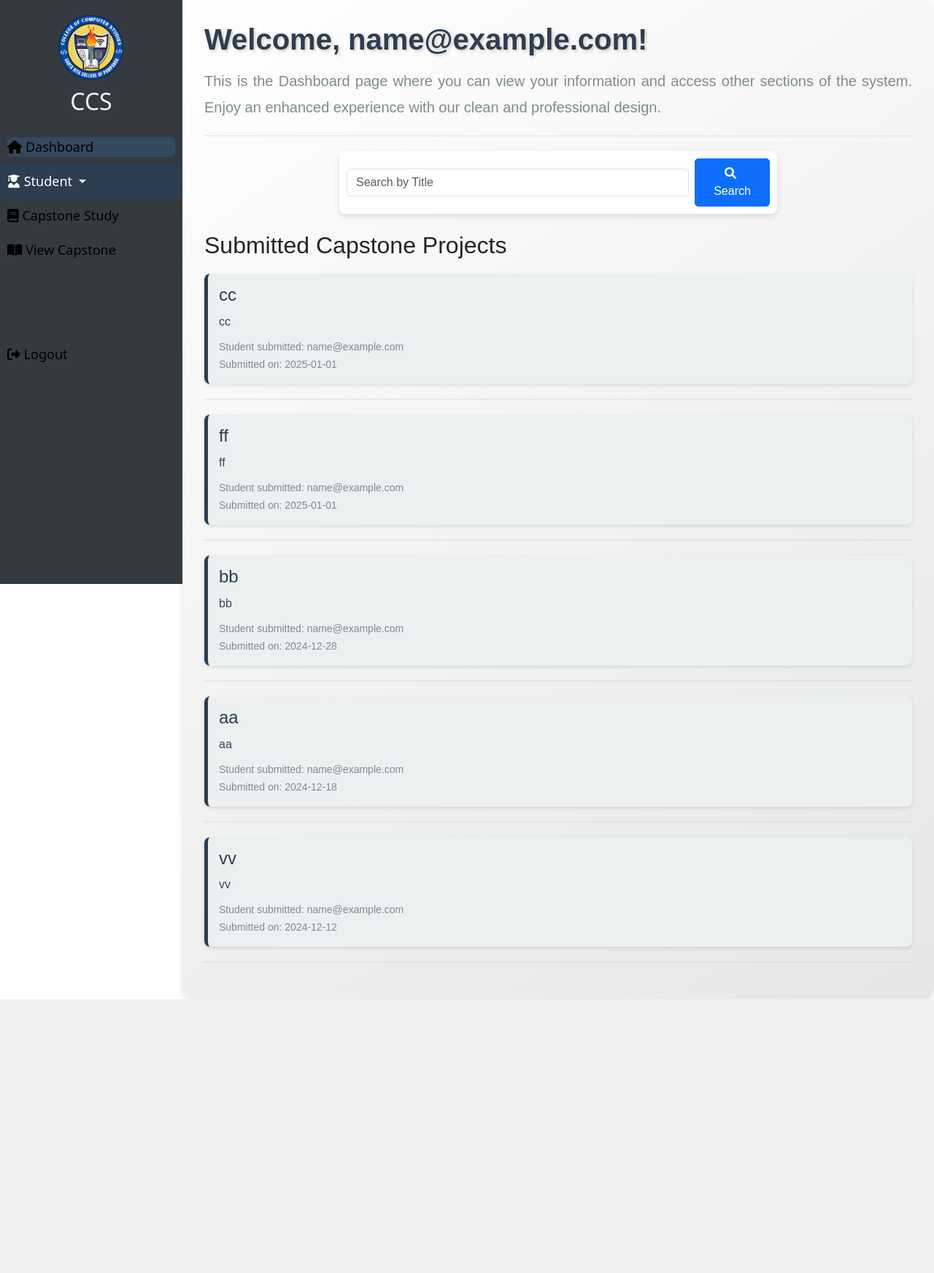
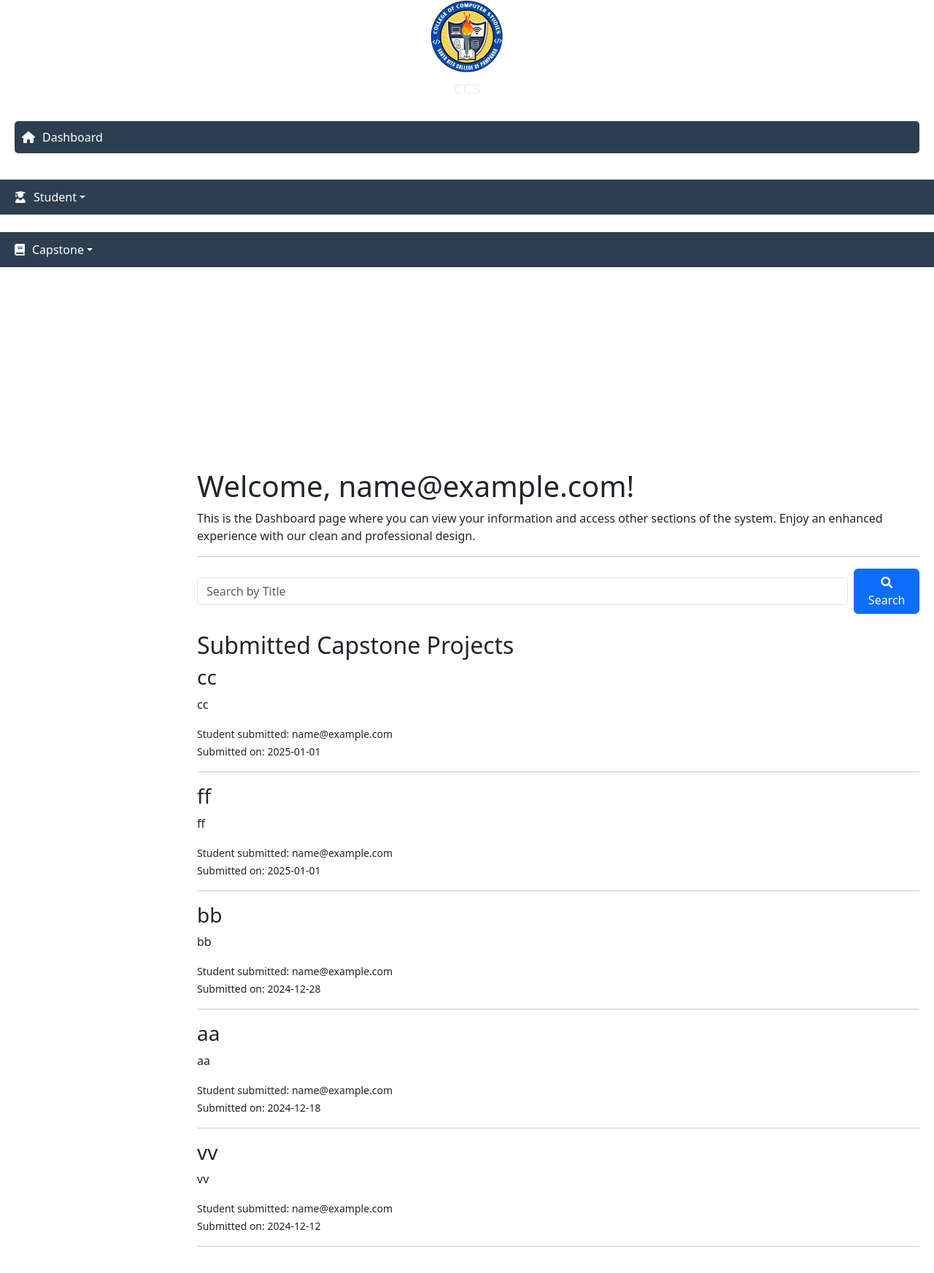
Before and after one commit to jordanzap-glitch/ccs2, a PHP site: page /admin/dashboard.php in a window 1280 px wide. Shown: the whole page at 73% size. Before the commit the page ends 1369 px from the top, so only its background shows below. Run offline with PHP 8.4, Linux system fonts and the light colour scheme; the visitor is signed in with stand-in values (Sample User, id 1); data comes from the database, SQL or seed files in the repository.

Commit message:
fix sidebar

```diff
--- a/admin/dashboard.php
+++ b/admin/dashboard.php
@@ -29,24 +29,49 @@
     <center><img src="../pic/ccs-logo.png" class="logo" alt="Logo" width="90px" height="90px"></center>
     <h2>CCS</h2>
     <ul>
-        <li><a href="dashboard.php" class="active"><i class="fas fa-home"></i> Dashboard</a></li>
-
-        <li class="nav-item dropdown" style="background: #2c3e50;">
+    <ul>
+    <li>
+        <a href="dashboard.php" class="active text-white">
+            <i class="fas fa-home"></i> Dashboard
+        </a>
+    </li>
+    <br>
+    <!-- Student Dropdown -->
+    <li class="nav-item dropdown">
         <a href="#" class="nav-link dropdown-toggle text-white" data-bs-toggle="dropdown" role="button" aria-expanded="false">
             <i class="fas fa-user-graduate"></i> Student
         </a>
-            <ul class="dropdown-menu" style="background: #2c3e50;">
+        <ul class="dropdown-menu">
             <li><a class="dropdown-item text-white" href="addstudent.php"><i class="fas fa-user-plus"></i> Add Student</a></li>
             <li><a class="dropdown-item text-white" href="viewstudent.php"><i class="fas fa-users"></i> View Students</a></li>
         </ul>
     </li>
+    <br>
+    <li class="nav-item dropdown">
+        <a href="#" class="nav-link dropdown-toggle text-white" data-bs-toggle="dropdown" role="button" aria-expanded="false">
+            <i class="fas fa-book"></i> Capstone
+        </a>
+        <ul class="dropdown-menu">
+            <li><a class="dropdown-item text-white" href="../addcapstone.php"><i class="fas fa-plus"></i> Add Capstone</a></li>
+            <li><a class="dropdown-item text-white" href="viewcapstone.php"><i class="fas fa-eye"></i> View Capstone</a></li>
+        </ul>
+    </li>
+    <br>
+    <br>
+    <br>
+    <br>
+    <br>
+    <br>
+    <br>
+    <br>
+    <!-- Logout -->
+    <li>
+        <a href="index.php" class="text-white">
+            <i class="fas fa-sign-out-alt"></i> Logout
+        </a>
+    </li>
+</ul>
 
-
-        <li><a href="../addcapstone.php"><i class="fas fa-book"></i> Capstone Study</a></li>
-        <li><a href="viewcapstone.php"><i class="fas fa-book-open"></i> View Capstone</a></li>
-        <br><br><br><br>
-        <li><a href="index.php"><i class="fas fa-sign-out-alt"></i> Logout</a></li>
-    </ul>
 </div>
 
 <div class="content">
--- a/static/css/dashboard.css
+++ b/static/css/dashboard.css
@@ -1,129 +1,48 @@
- /* General Reset */
- * {
+/* General Reset */
+* {
     margin: 0;
     padding: 0;
     box-sizing: border-box;
 }
 
-/* Sidebar Styling */
-.sidebar {
-    width: 250px;
-    height: 100vh;
-    background-color: #2c3e50;
-    position: fixed;
-    top: 0;
-    left: 0;
-    padding-top: 20px;
-    transition: all 0.3s ease;
-}
-
-.sidebar.active {
-    left: -250px;
-}
-
-.sidebar .logo {
-    border-radius: 50%;
-    margin-bottom: 10px;
-}
-
-.sidebar h2 {
-    color: #ecf0f1;
-    text-align: center;
-    margin-bottom: 20px;
-}
-
-.sidebar ul {
-    list-style: none;
-}
-
-.sidebar ul li {
-    padding: 15px 20px;
-}
-
-.sidebar ul li a {
-    color: #ecf0f1;
-    font-size: 18px;
-    text-decoration: none;
-    display: block;
-}
-
-.sidebar ul li a:hover,
-.sidebar ul li a.active {
-    background-color: #34495e;
-    border-radius: 5px;
-}
-
-/* Hamburger Menu */
-.menu-toggle {
-    position: absolute;
-    top: 15px;
-    left: 15px;
-    font-size: 24px;
-    color: #2c3e50;
-    cursor: pointer;
-    display: none;
-}
-
-.menu-toggle.active {
-    color: #ecf0f1;
-}
-
-/* Content Styling */
-.content {
-    margin-left: 250px;
-    padding: 20px;
-    transition: all 0.3s ease;
-}
-
-.sidebar.active {
-    width: 0;
-    overflow: hidden;
-}
-
-.content {
-    margin-left: 250px;
-    transition: margin-left 0.3s ease;
-}
-
-.sidebar.active ~ .content {
-    margin-left: 0;
-}
-
-/* Sidebar styling */
-.sidebar {
-    width: 250px;
-    height: 100vh;
-    background: #343a40;
-    padding-top: 20px;
-    position: fixed;
-}
-
-.sidebar ul {
+/* General Sidebar Styles */
+.sidebar-menu {
     list-style: none;
     padding: 0;
 }
 
-.sidebar ul li {
-    padding: 10px;
-    position: relative;
+.sidebar-menu li {
+    padding: 12px 15px;
+    background: #2c3e50; /* Consistent background */
+    border-bottom: 1px solid rgba(255, 255, 255, 0.1);
 }
 
-.sidebar ul li a {
-    color: rgb(0, 0, 0);
+/* Style for Links */
+.sidebar-menu li a {
+    color: #ecf0f1;
     text-decoration: none;
-    display: block;
+    display: flex;
+    align-items: center;
+    font-size: 16px;
+    transition: background 0.3s ease;
 }
 
-.sidebar ul li a:hover {
-    background: #000000;
+/* Icons */
+.sidebar-menu li a i {
+    margin-right: 10px;
 }
 
-.nav-item.dropdown {
-    background: #343a40;
+/* Hover Effect */
+.sidebar-menu li a:hover,
+.sidebar-menu li a.active {
+    background: #34495e;
+    border-radius: 5px;
 }
 
-.dropdown-menu {
-    background: #343a40 !important;
+/* Dropdown Menu */
+.nav-item.dropdown .dropdown-menu {
+    background: #2c3e50 !important;
+    border: none;
 }
 
 .dropdown-menu .dropdown-item {
@@ -134,163 +53,100 @@
     background: #23272b !important;
 }
 
-
-/* Form Styling */
-.capstone-form {
-    max-width: 800px;
-    background: #ffffff;
-    padding: 20px;
-    border-radius: 10px;
-    box-shadow: 0 4px 6px rgba(0, 0, 0, 0.1);
-    margin: 0 auto;
+/* Logo Styling */
+.sidebar .logo {
+    display: block;
+    margin: 0 auto 10px;
+    width: 100px;
+    height: auto;
+    border-radius: 50%;
 }
 
-.capstone-form label {
-    display: block;
-    font-weight: bold;
-    margin-top: 15px;
-    margin-bottom: 5px;
+/* Sidebar Title */
+.sidebar h2 {
+    color: #ecf0f1;
+    text-align: center;
+    font-size: 20px;
+    margin-bottom: 20px;
 }
 
-.capstone-form input[type="text"],
-.capstone-form textarea {
-    width: 100%;
-    padding: 10px;
-    border: 1px solid #ccc;
-    border-radius: 5px;
-    font-size: 16px;
+/* Sidebar Menu */
+.sidebar ul {
+    list-style: none;
+    padding: 0;
 }
 
-.capstone-form textarea {
-    resize: vertical;
+.sidebar ul li {
+    padding: 12px 20px;
 }
 
-.capstone-form .btn-submit {
-    display: inline-block;
-    margin-top: 20px;
-    padding: 10px 20px;
-    background-color: #2c3e50;
-    color: white;
+/* Sidebar Links */
+.sidebar ul li a {
+    color: #ecf0f1;
     font-size: 16px;
-    border: none;
-    border-radius: 5px;
-    cursor: pointer;
+    text-decoration: none;
+    display: flex;
+    align-items: center;
+    transition: all 0.2s ease;
 }
 
-.capstone-form .btn-submit:hover {
-    background-color: #34495e;
+/* Sidebar Icons */
+.sidebar ul li a i {
+    margin-right: 10px;
 }
 
-/* Enhanced Content Styling */
+/* Active & Hover States */
+.sidebar ul li a:hover,
+.sidebar ul li a.active {
+    background-color: #2c3e50;
+    border-radius: 5px;
+    padding: 10px;
+}
+
+/* Dropdown Menu */
+.nav-item.dropdown {
+    background: #2c3e50;
+}
+
+.dropdown-menu {
+    background: #2c3e50 !important;
+    border: none;
+}
+
+.dropdown-menu .dropdown-item {
+    color: #ecf0f1 !important;
+}
+
+.dropdown-menu .dropdown-item:hover {
+    background: #1f2c38 !important;
+}
+
+/* Hamburger Menu */
+.menu-toggle {
+    position: absolute;
+    top: 15px;
+    left: 15px;
+    font-size: 24px;
+    color: #ecf0f1;
+    cursor: pointer;
+    display: none;
+}
+
+.menu-toggle.active {
+    color: #ecf0f1;
+}
+
+/* Main Content */
 .content {
-    margin-left: 250px; /* Ensure spacing when sidebar is visible */
-    padding: 30px; /* Add extra padding */
-    background: linear-gradient(145deg, #ffffff, #e6e6e6); /* Soft gradient background */
-    border-radius: 15px; /* Smooth, rounded corners */
-    box-shadow: 0 4px 10px rgba(0, 0, 0, 0.1); /* Subtle shadow for depth */
-    font-family: 'Arial', sans-serif; /* Clean and professional font */
+    margin-left: 250px;
+    padding: 20px;
     transition: all 0.3s ease;
 }
 
-/* Welcome Message */
-.content h1 {
-    font-size: 2.5rem; /* Larger font for headline */
-    color: #2c3e50; /* Dark color for contrast */
-    font-weight: 700; /* Bold text */
-    text-shadow: 2px 2px 4px rgba(0, 0, 0, 0.2); /* Subtle text shadow */
-    margin-bottom: 15px;
+/* Adjust Content When Sidebar Collapses */
+.sidebar.active ~ .content {
+    margin-left: 0;
 }
-
-/* Description Text */
-.content p {
-    font-size: 1.25rem; /* Slightly larger font size */
-    color: #7f8c8d; /* Softer text color for description */
-    line-height: 1.8; /* Better readability */
-    text-align: justify; /* Align text for a cleaner look */
-}
-
-/* Decorative Divider */
-.content hr {
-    border: none;
-    border-top: 2px solid #bdc3c7; /* Neutral-colored divider */
-    margin: 20px 0; /* Add spacing */
-}
-
-/* Highlight Box (Optional Section) */
-.content .highlight-box {
-    background-color: #ecf0f1; /* Subtle contrast background */
-    padding: 20px;
-    border-left: 5px solid #2c3e50; /* Accent border */
-    margin-top: 20px;
-    border-radius: 10px; /* Rounded corners */
-    box-shadow: inset 0 2px 5px rgba(0, 0, 0, 0.1); /* Inner shadow */
-}
-
-.content .highlight-box h2 {
-    color: #2c3e50; /* Accent text color */
-    margin-bottom: 10px;
-}
-
-.content .highlight-box p {
-    font-size: 1.1rem;
-    color: #34495e; /* Complementary text color */
-}
-
-/* Capstone List Styling */
-.capstone-list {
-    margin-top: 20px;
-}
-
-.capstone-item {
-    background-color: #ecf0f1; /* Light background */
-    padding: 15px;
-    margin-bottom: 15px;
-    border-left: 5px solid #2c3e50; /* Accent border */
-    border-radius: 8px; /* Smooth corners */
-    box-shadow: 0 2px 5px rgba(0, 0, 0, 0.1); /* Subtle shadow */
-}
-
-.capstone-item h3 {
-    font-size: 1.5rem;
-    color: #2c3e50; /* Dark color for title */
-    margin-bottom: 10px;
-}
-
-.capstone-item p {
-    font-size: 1rem;
-    color: #34495e; /* Complementary text color */
-    margin-bottom: 10px;
-    line-height: 1.5; /* Better readability */
-}
-
-.capstone-item small {
-    color: #7f8c8d; /* Subtle text for date and time */
-}
-
-.search-bar {
-    width: 100%; /* Full width */
-    max-width: 600px; /* Optional max width to control the size */
-    margin: 0 auto; /* Center it */
-    padding: 10px; /* Space around the form */
-    background-color: #fff; /* White background */
-    border-radius: 8px; /* Rounded corners */
-    box-shadow: 0 4px 10px rgba(0, 0, 0, 0.1); /* Subtle shadow for depth */
-}
-
-.search-bar input {
-    font-size: 16px; /* Slightly larger text */
-    border-radius: 5px; /* Rounded corners */
-}
-
-.search-bar button {
-    border-radius: 5px; /* Rounded button */
-    padding: 0.5rem 1.25rem; /* Add some padding for a comfortable size */
-}
-
-.search-bar button i {
-    margin-right: 5px; /* Space between the icon and the text */
-}
-
 
 /* Responsive Design */
 @media (max-width: 768px) {
@@ -303,6 +159,10 @@
         left: -250px;
     }
 
+    .sidebar.active {
+        left: 0;
+    }
+
     .content {
         margin-left: 0;
     }
```
Lines whose indentation alone changed are shown as unchanged.
